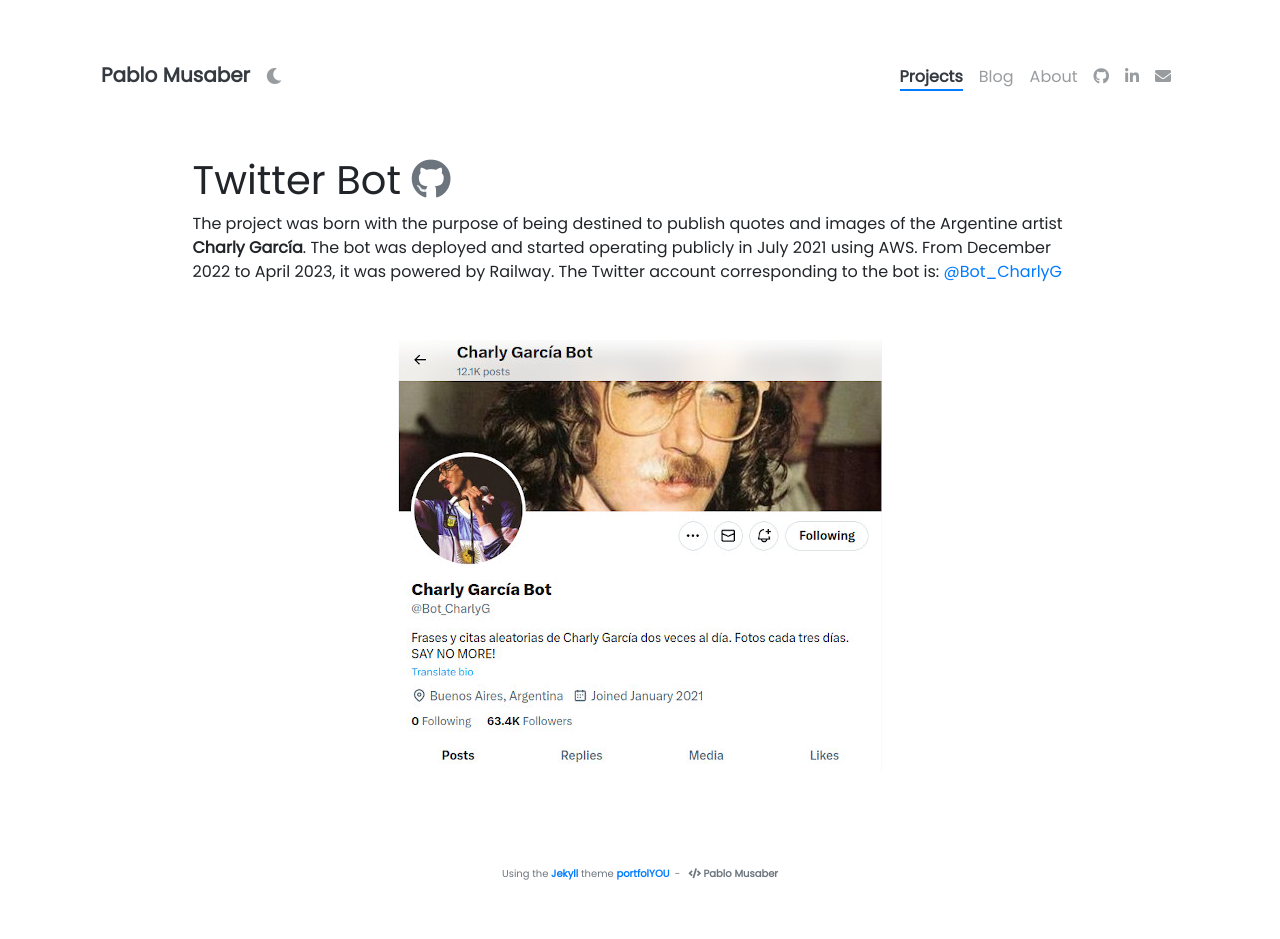
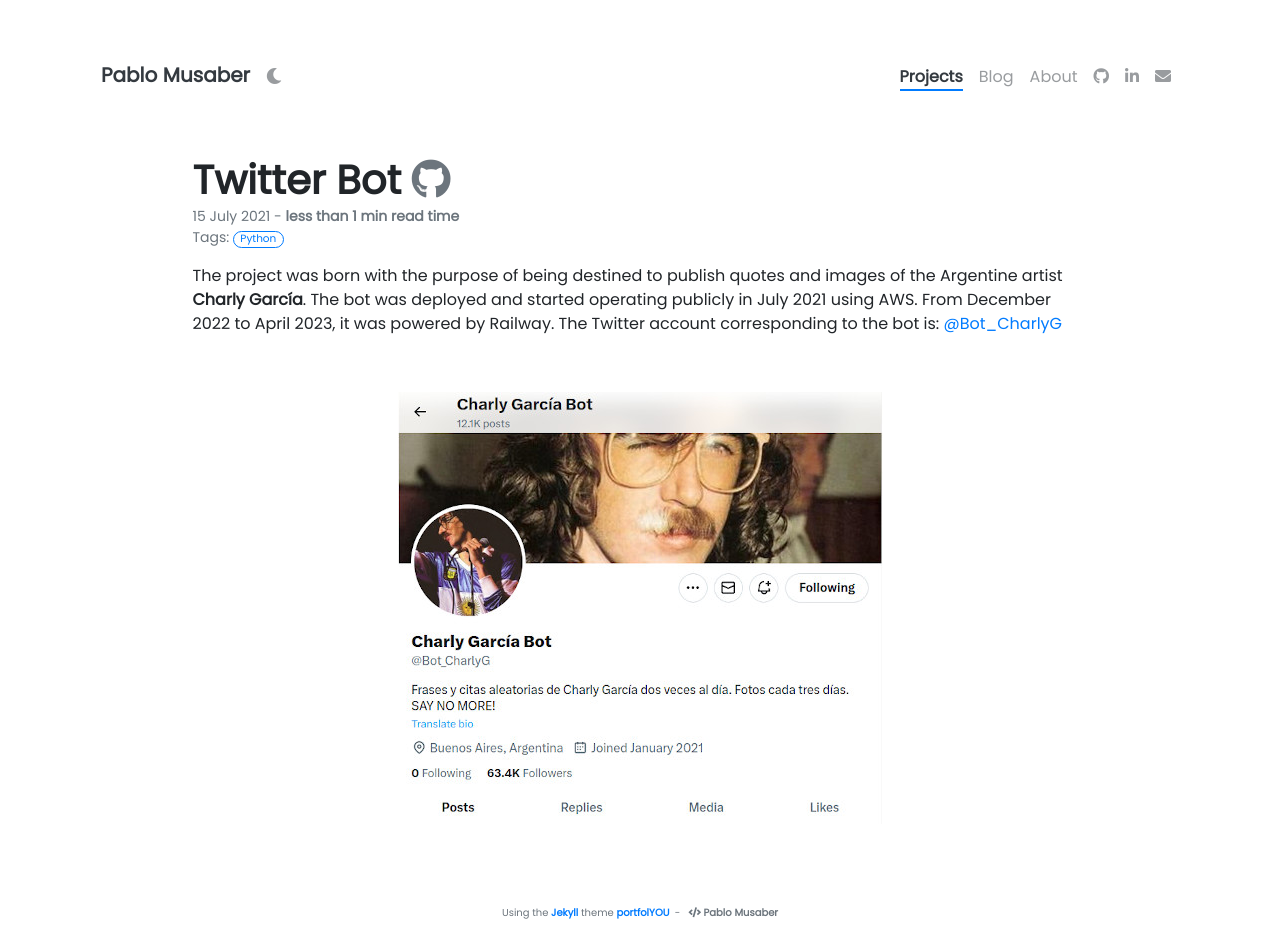
Before and after one commit to PabloMusaber/pablomusaber.github.io, a Jekyll site: the page built from _projects/(4) Bot Twitter.md, in a window 1280 px wide. Built offline with Jekyll 4.4.1, drawn with Linux system fonts in a browser that asks for light colours; nearby versions of some CDN libraries; before the commit the page ends 900 px from its top, so only the background shows below that.

Commit message:
feat: show project date on project posts

```diff
--- a/_config.yml
+++ b/_config.yml
@@ -79,7 +79,7 @@
       path: ""
       type: "projects"
     values:
-      layout: "page"
+      layout: "project"
   - scope: # For Documentation Only
       path: "" # For Documentation Only
       type: "elements" # For Documentation Only
--- a/_includes/projects/project-card.html
+++ b/_includes/projects/project-card.html
@@ -19,7 +19,7 @@
         {%- endfor -%}
       </p>
     </div>
-    <div class="card-footer {{ text_style }}">
+    <div class="card-footer">
       {{ project_date | date_to_long_string }}
     </div>
   </a>
--- /dev/null
+++ b/_layouts/project.html
@@ -0,0 +1,42 @@
+---
+layout: page
+---
+{%- if page.github_repository != null -%}
+<h1>
+    <b>{{ page.name }} </b><a href="{{ page.github_repository }}" style="color: #6c757d"
+    onMouseOver="this.style.color='#333333'" onMouseOut="this.style.color='#6c757d'"
+    target="githubWindow"><i class="fab fa-github"></i></a></h1>
+{%- else -%}
+<h1>{{ page.name }} </h1>
+{%- endif -%}
+<p class="post-metadata text-muted">
+  {{ page.date | date_to_long_string }} -
+  <b>
+  {%- assign words = content | number_of_words -%}
+  {%- if words < 360 -%}
+    less than 1 min read time
+  {%- else -%}
+    {{ words | divided_by: 180 }} mins read time
+  {%- endif -%}
+  </b>
+
+  <br>
+
+  {%- if page.tools != empty -%}
+    Tags:
+    {% for tool in page.tools %}
+    <a class="text-decoration-none no-underline">
+      <span class="tag badge badge-pill text-primary border border-primary">{{ tool }}</span>
+    </a>
+    {% endfor %}
+  {%- endif -%}
+
+</p>
+
+{{ content }}
+
+{% if page.comments %}
+<div class="pt-5">
+  {% include blog/disqus.html %}
+</div>
+{% endif %}
--- a/_projects/(4) Bot Twitter.md
+++ b/_projects/(4) Bot Twitter.md
@@ -3,11 +3,9 @@
 tools: [Python]
 image: ../assets/img/projects/bot_twitter/portada.jpg
 date: 2021-07-15
-description: It has the ability to post p7hrases and images periodically and randomly, making use of the Twitter API.
+description: It has the ability to post phrases and images periodically and randomly, making use of the Twitter API.
+github_repository: https://github.com/PabloMusaber/twitter-bot
 ---
-
-# Twitter Bot <a href="https://github.com/PabloMusaber/twitter-bot" style="color: #6c757d" onMouseOver="this.style.color='#333333'" onMouseOut="this.style.color='#6c757d'" target="githubWindow"><i class="fab fa-github"></i></a>
-
 The project was born with the purpose of being destined to publish quotes and images of the Argentine artist **Charly García**. The bot was deployed and started operating publicly in July 2021 using AWS. From December 2022 to April 2023, it was powered by Railway. The Twitter account corresponding to the bot is: [@Bot_CharlyG](https://twitter.com/Bot_CharlyG)
 
 <br>
```
Also changed, not shown: _projects/(1) Blog Rails.md (+1 -3 lines), _projects/(2) Portfolio Web.md (+0 -3 lines), _projects/(3) Bot Telegram.md (+1 -3 lines), 5 other files.
